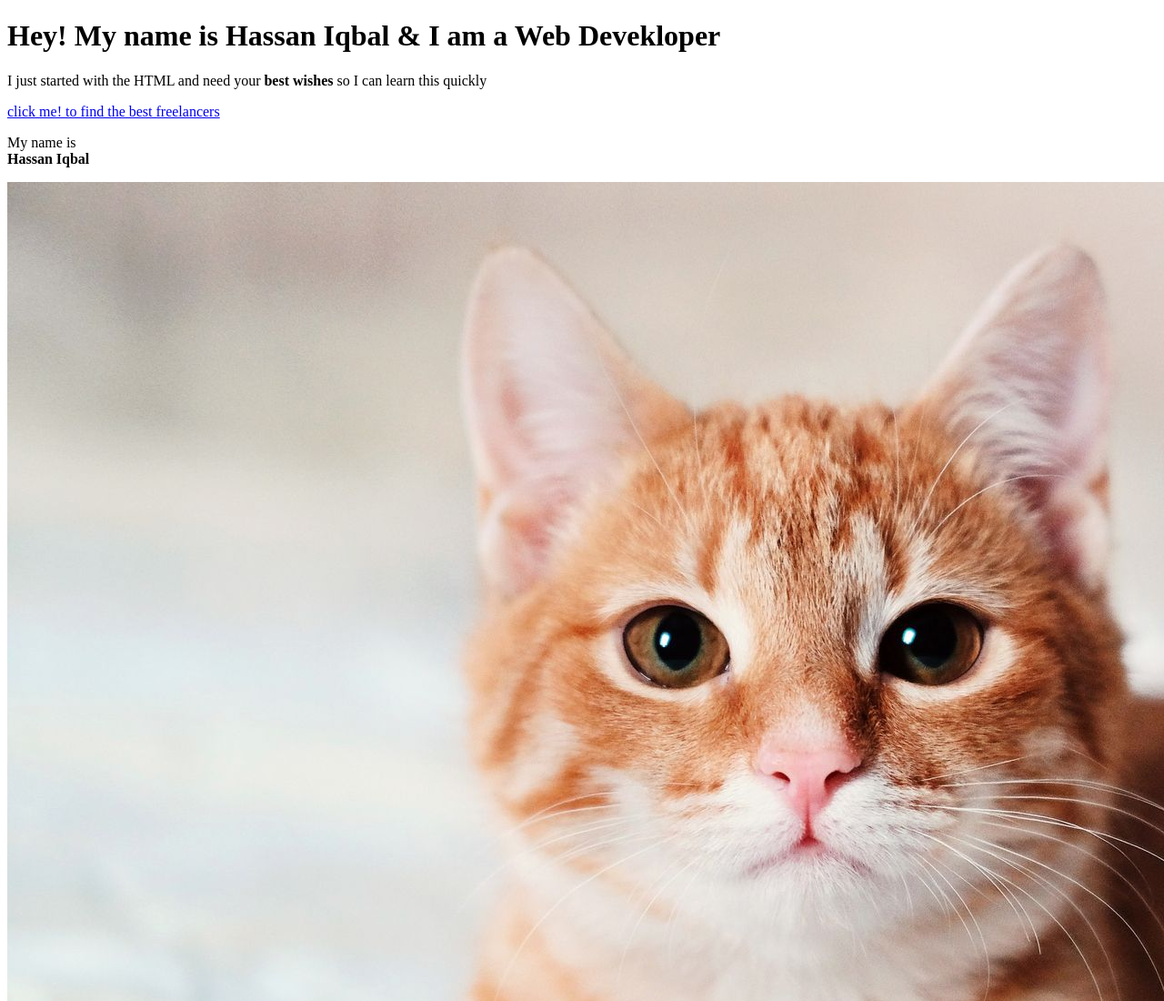
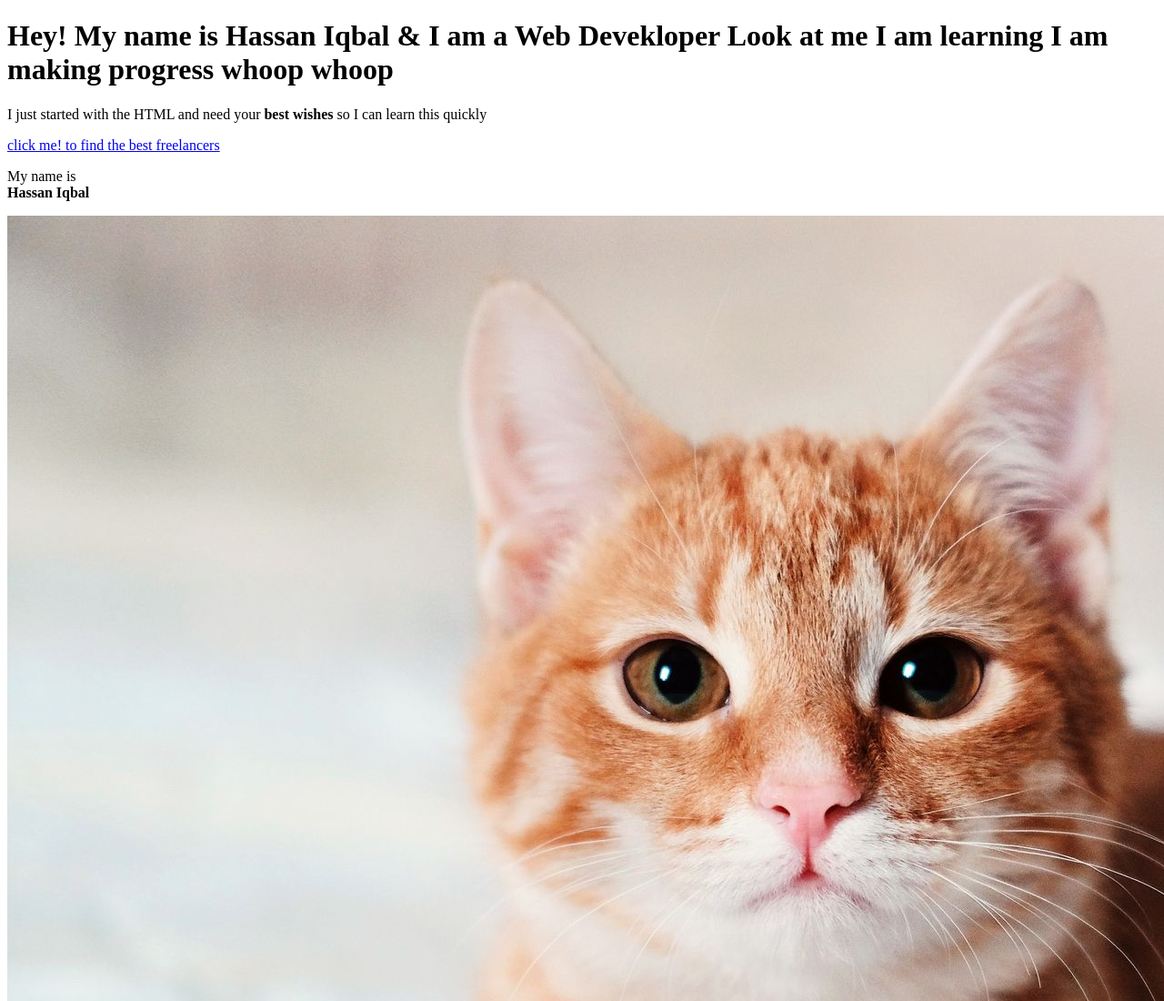
Before and after one commit to darkcoder-101/cartoon-hero, a plain HTML site: page test.html in a window 1280 px wide. Shown: the top 1100 px of the page at 91% size. Drawn offline with Linux system fonts and the light colour scheme.

Commit message:
Added line "I am making progress whoop whoop"

```diff
--- a/test.html
+++ b/test.html
@@ -4,7 +4,7 @@
 	<title>Test Page</title>
 </head>
 <body>
-<h1> Hey! My name is Hassan Iqbal & I am a Web Devekloper </h1>
+<h1> Hey! My name is Hassan Iqbal & I am a Web Devekloper Look at me I am learning I am making progress whoop whoop </h1>
 <p>I just started with the HTML and need your <b> best wishes </b> so I can learn this quickly</p>
 <a href="https://fiverr.com" target="blank" title="Let's Explore the Fiverr!">click me! to find the best freelancers</a>
 <p>My name is <br> <b>Hassan Iqbal</b></p>
```
Also changed, not shown: 2 other files.
